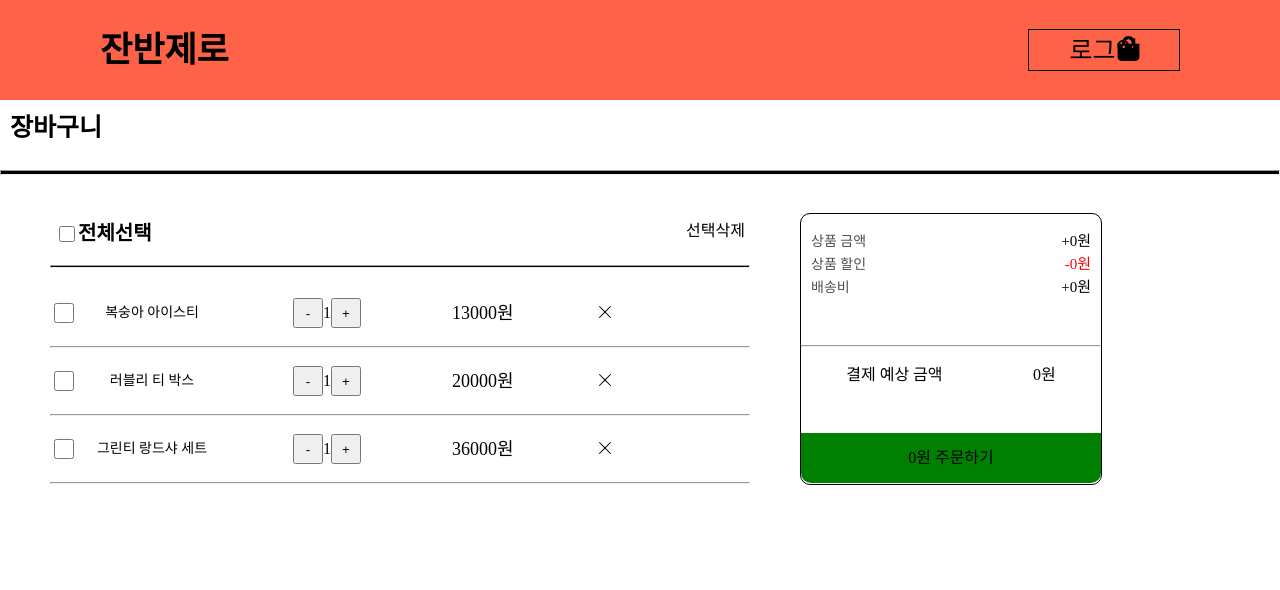
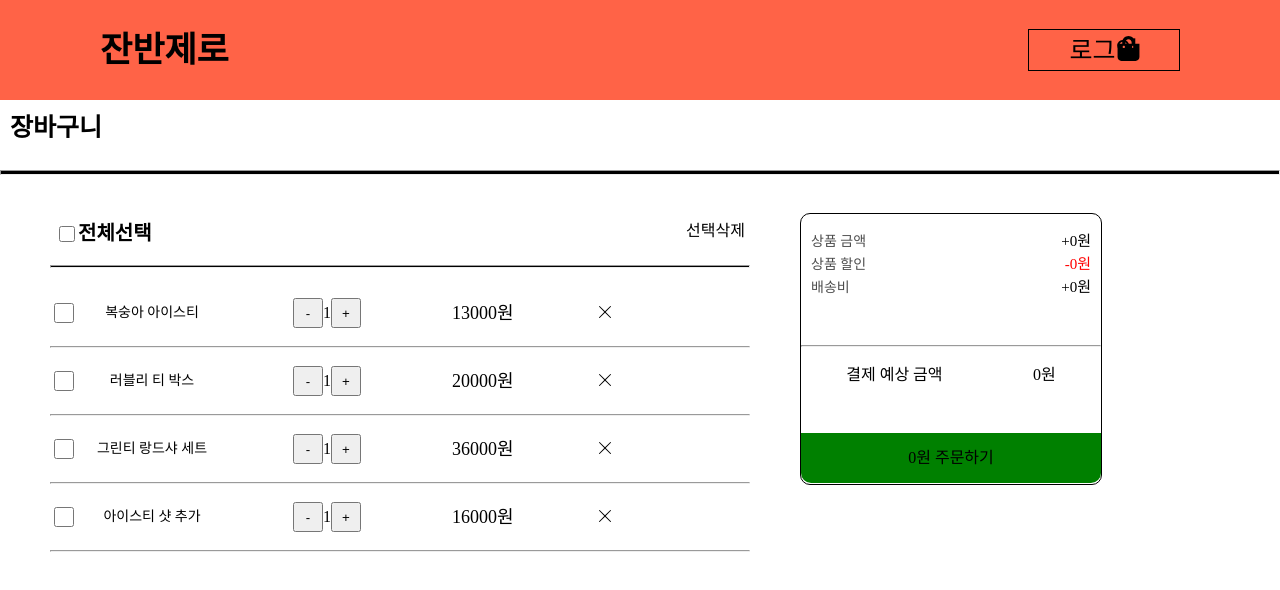
Before and after one commit to kkb4363/ZanbanZero-Practice, a React (Create React App) app in the folder zero/: page /market in a window 1280 px wide. Shown: the top 590 px of the page. Built offline with nearby package versions, Linux system fonts and the light colour scheme.

Commit message:
장바구니 구현

```diff
--- a/zero/src/Market/Market.js
+++ b/zero/src/Market/Market.js
@@ -5,7 +5,7 @@ import { useState } from 'react';
 import { BsXLg } from "react-icons/bs";
 
 function Market(){
-    const [checkItems, setCheckItems] = useState([]),dispatch = useDispatch();;
+    const [checkItems, setCheckItems] = useState([]),dispatch = useDispatch(),[isdelete,setIsdelete] = useState([]);
     const items = useSelector(state => state.items);
     const onSingle = (checked, id) => {
         if(checked){
@@ -15,9 +15,19 @@ function Market(){
     }
     const onEvery = (checked) => {
         if(checked){
-            const Array = [];
-            items.map(el => Array.push(el.id));
-            setCheckItems(Array);
+            if(isdelete.length !==0){
+                const Array = [];
+                const filteritems = [...items]
+                let test = [];
+                test = filteritems.filter(x => !isdelete.includes(x.id))
+                test.map(a => Array.push(a.id))
+                setCheckItems(Array)
+            }
+            else{
+                const Array = [];
+                items.map(el => Array.push(el.id));
+                setCheckItems(Array);
+            }
         }
         else setCheckItems([]);
     }
@@ -40,7 +50,9 @@ function Market(){
                         <input
                         type='checkbox'
                         onChange={(e) => onEvery(e.target.checked)}
-                        checked={checkItems.length === items.length ? true : false}/>
+                        checked={
+                            isdelete.length !== 0 ? checkItems.length === items.length - isdelete.length ? true : false :
+                            checkItems.length === items.length ? true : false}/>
                         <h2>전체선택</h2>
                     </div>
                     <div>
@@ -74,10 +86,11 @@ function Market(){
                                             {a.price*a.amount+'원'}
                                         </span>
                                     </div>
-                                    <div className='deleteItem' onClick={e => {
+                                    <div className='deleteItem' >
+                                        <BsXLg onClick={e => {
                                         setCheckItems(checkItems.filter(el => el !== a.id))
-                                        dispatch(deleteItem(e.target.parentElement.parentElement.parentElement))}}>
-                                        <BsXLg/>
+                                        setIsdelete(el => [...el, a.id])
+                                        dispatch(deleteItem(e.target.parentElement.parentElement.parentElement))}}/>
                                     </div>
                                 </div>
                                 <hr/>
--- a/zero/src/Redux/store.js
+++ b/zero/src/Redux/store.js
@@ -17,6 +17,11 @@ const items = createSlice({
         name: '그린티 랑드샤 세트',
         price: 36000,
         amount: 1,
+    },{
+        id:3,
+        name:'아이스티 샷 추가',
+        price: 16000,
+        amount:1,
     }],
     reducers:{
         addCount(state,action){
```
Also changed, not shown: zero/src/Main/Main.js (line endings or trailing spaces).
